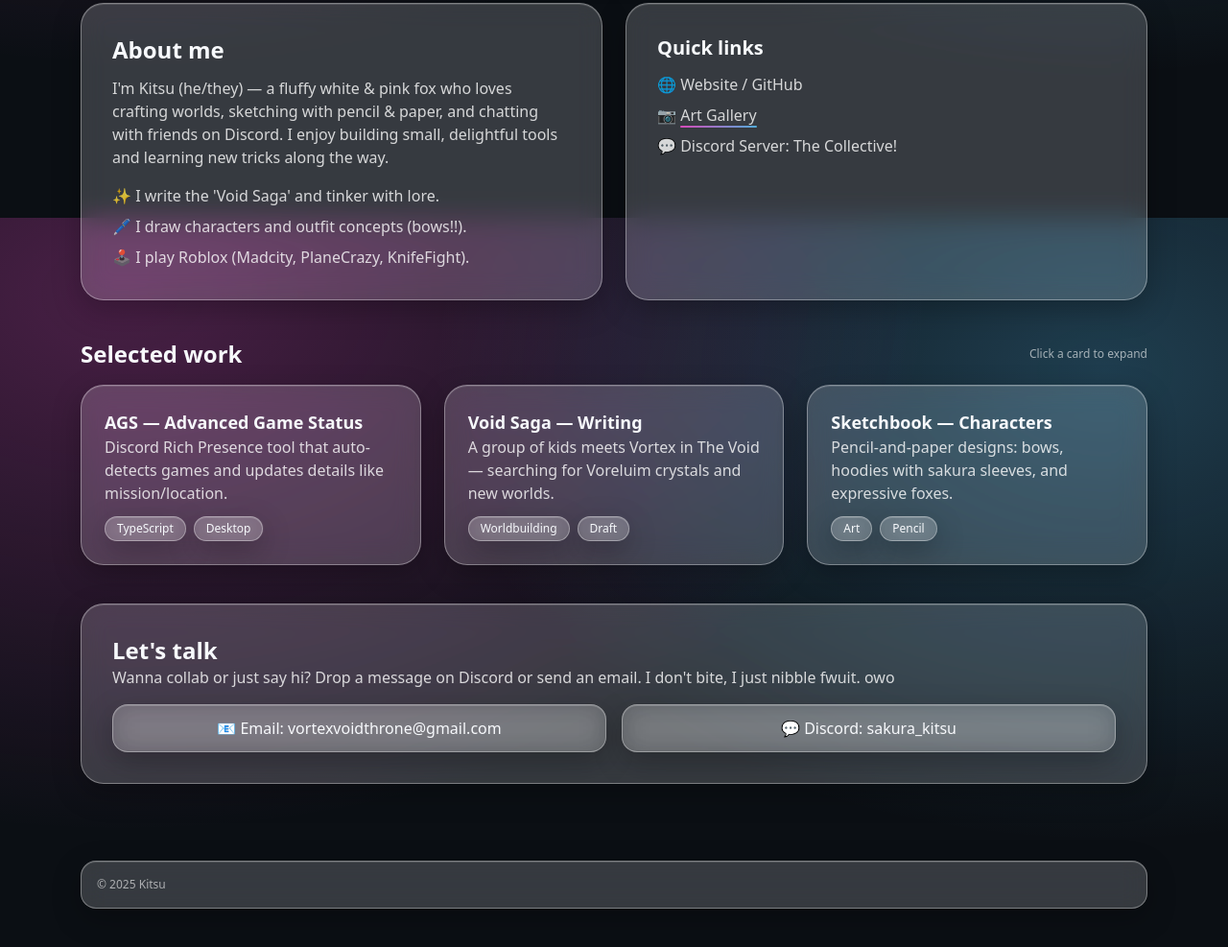
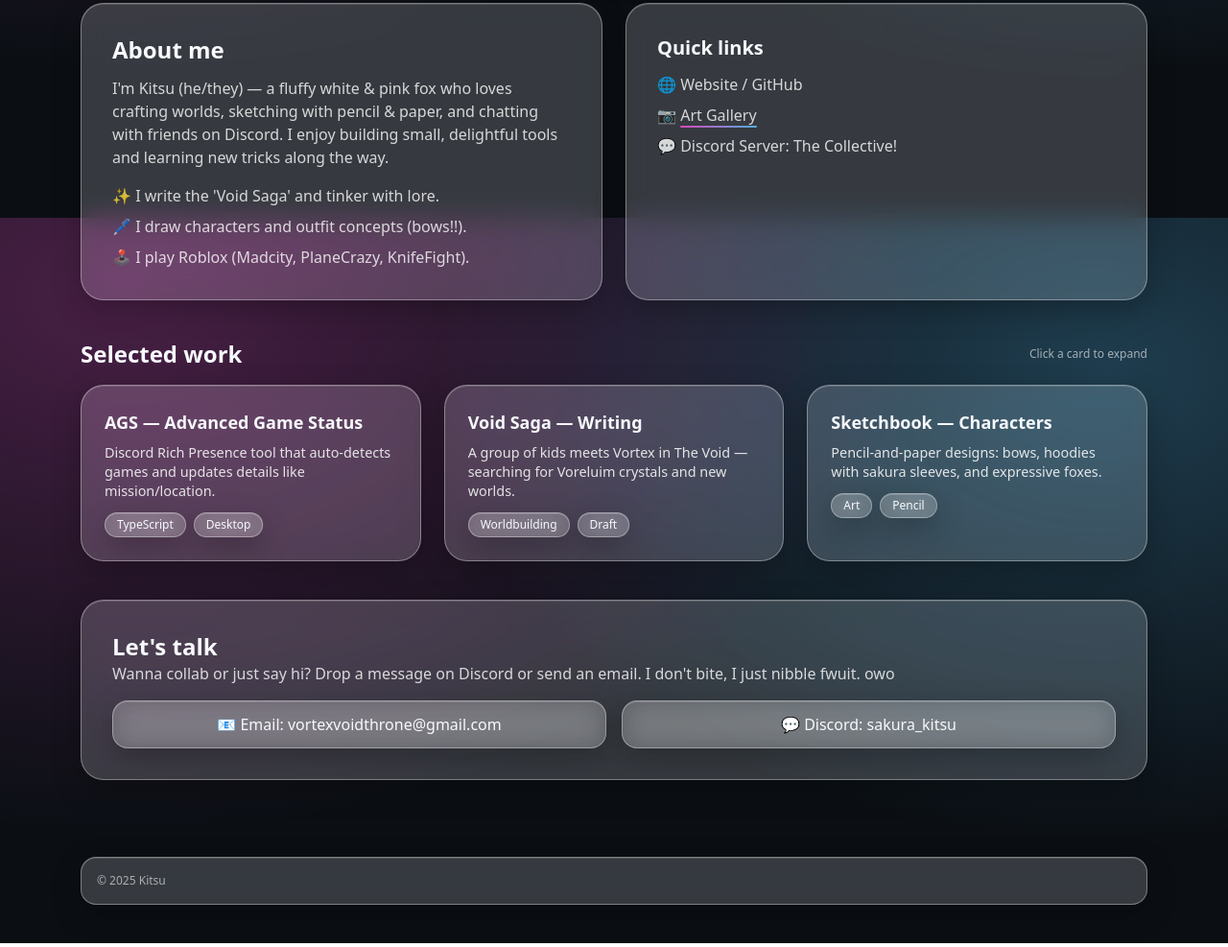
Before and after one commit to Airplanefox77/Kitsu-Portfolio, a website: page public/index.html in a window 1280 px wide. Shown: the part 573-1560 px from the top of the page at 96% size. Drawn offline with nearby package versions, Linux system fonts and the light colour scheme.

Commit message:
Update index.html

```diff
--- a/public/index.html
+++ b/public/index.html
@@ -113,8 +113,59 @@
   }
 
   /* Work-card tweaks (keeps glass style but readable) */
-  .work-card {
-    transition: transform .18s ease, box-shadow .18s ease;
+  /* Work cards */
+.work-card {
+  background: var(--glass);
+  backdrop-filter: blur(12px) saturate(140%);
+  -webkit-backdrop-filter: blur(12px) saturate(140%);
+  border: 1px solid var(--stroke);
+  border-radius: 1.25rem;
+  padding: 1.5rem;
+  color: #f7f9fc;
+  transition: transform .25s ease, box-shadow .25s ease, border-color .25s ease;
+  position: relative;
+  overflow: hidden;
+}
+
+/* subtle animated gradient border */
+.work-card::before {
+  content: "";
+  position: absolute;
+  inset: 0;
+  border-radius: inherit;
+  padding: 2px;
+  background: linear-gradient(135deg, var(--pink), var(--blue), var(--purple));
+  -webkit-mask: linear-gradient(#fff 0 0) content-box,
+                 linear-gradient(#fff 0 0);
+  -webkit-mask-composite: xor;
+          mask-composite: exclude;
+  pointer-events: none;
+  opacity: 0;
+  transition: opacity .25s ease;
+}
+
+.work-card:hover {
+  transform: translateY(-6px) scale(1.01);
+  box-shadow: 0 12px 24px rgba(0,0,0,.35);
+  border-color: transparent;
+}
+
+.work-card:hover::before {
+  opacity: 1;
+}
+
+.work-card h3 {
+  font-size: 1.125rem;
+  font-weight: 700;
+  margin-bottom: .5rem;
+}
+
+.work-card p {
+  font-size: .9rem;
+  line-height: 1.4;
+  color: rgba(255,255,255,.85);
+}
+
   }
   .work-card:hover { transform: translateY(-4px); }
 
```
